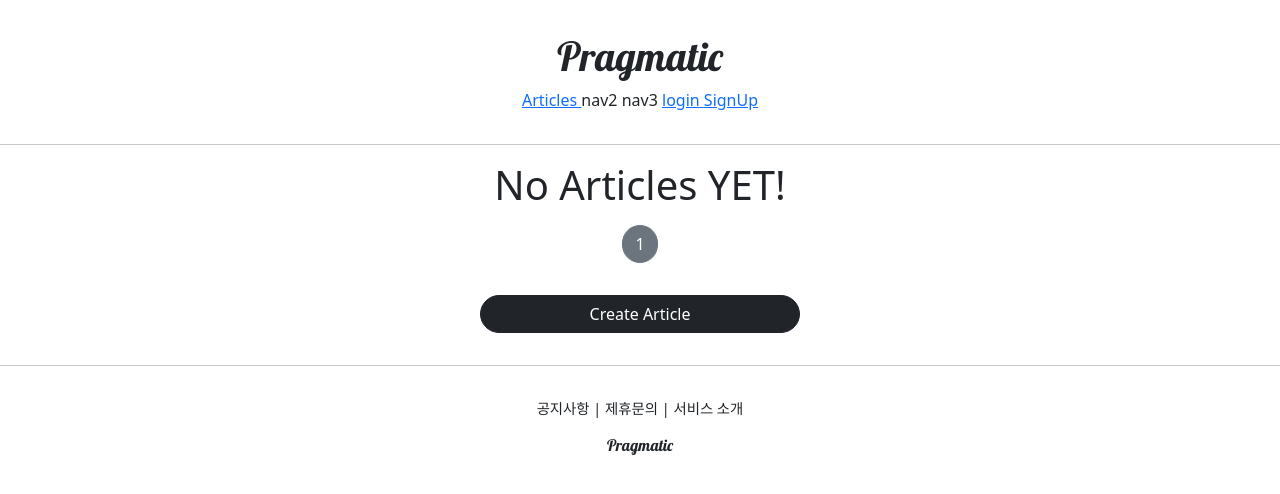
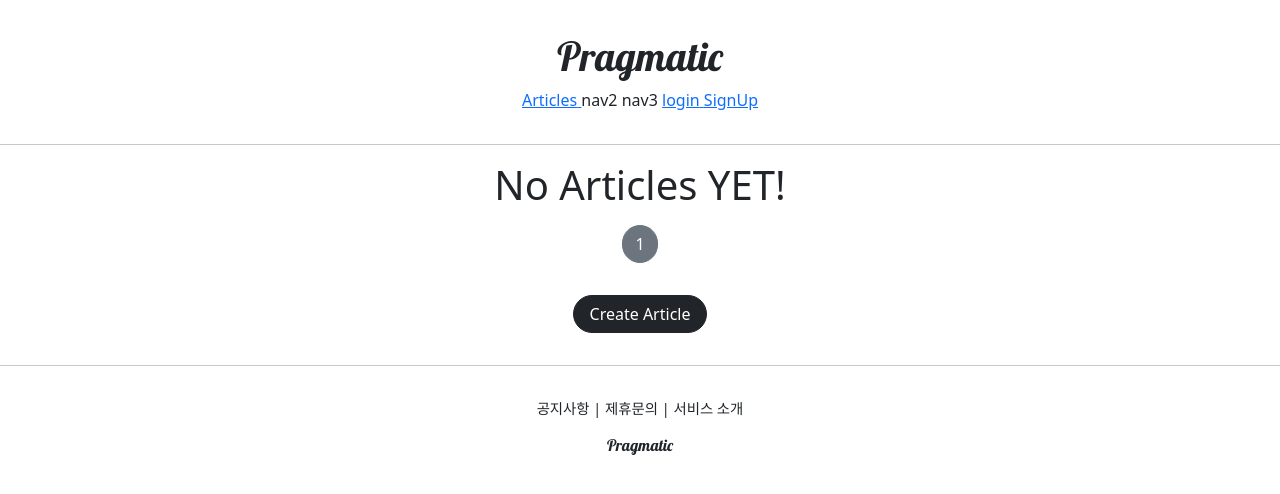
Before and after one commit to ParkJongJoon7128/progmatic_project, a Django app: page /articles/list/ in a window 1280 px wide. Shown: the top 494 px of the page. Run offline with Django 3.2, Linux system fonts and the light colour scheme; data that the repository does not hold is empty; some libraries are stand-ins or nearby versions.

Commit message:
django 39 course

```diff
--- a/articleapp/templates/articleapp/list.html
+++ b/articleapp/templates/articleapp/list.html
@@ -5,12 +5,12 @@
 
 <style>
 
-.container{
+.container {
     padding: 0;
     margin: 0, auto;
 }
 
-.container a{
+.container a {
     width: 45%;
     max-width: 250px;
 
@@ -27,6 +27,7 @@
   width: 100%;
   border-radius: 1rem;
 }
+
 
 </style>
 
@@ -50,7 +51,7 @@
 {% include 'snippets/pagination.html' with page_obj=page_obj %}
 
 <div style="text-align: center">
-    <a href="{% url 'articleapp:create' %}" class="btn btn-dark rounded-pill col-3 mt-3 mb-3 px-3">
+    <a href="{% url 'articleapp:create' %}" class="btn btn-dark rounded-pill mt-3 mb-3 px-3">
         Create Article
     </a>
 </div>
```
